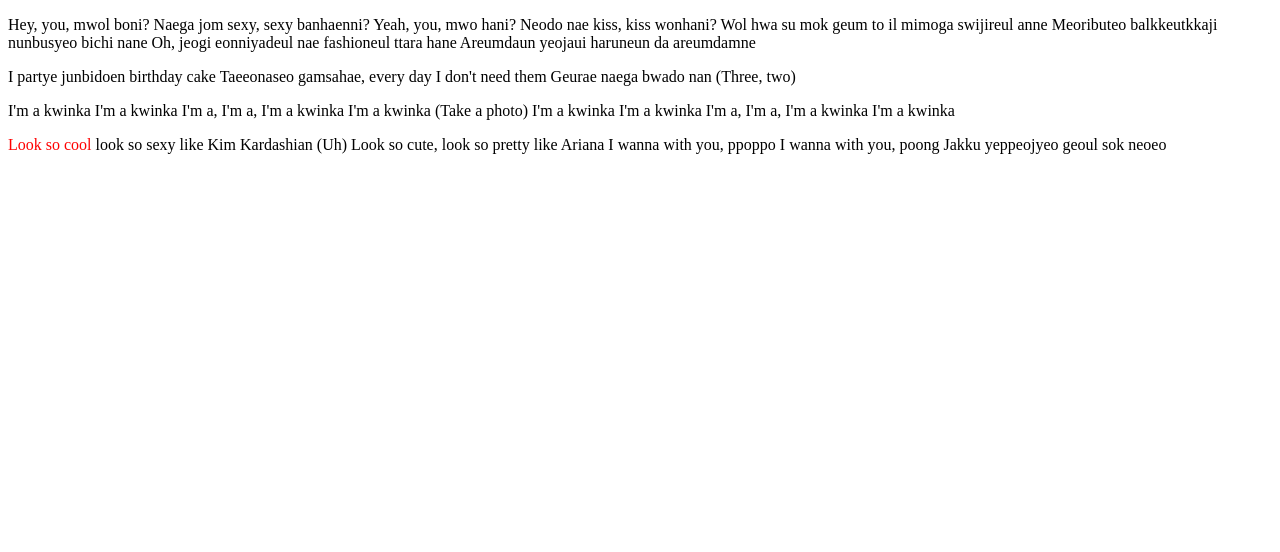
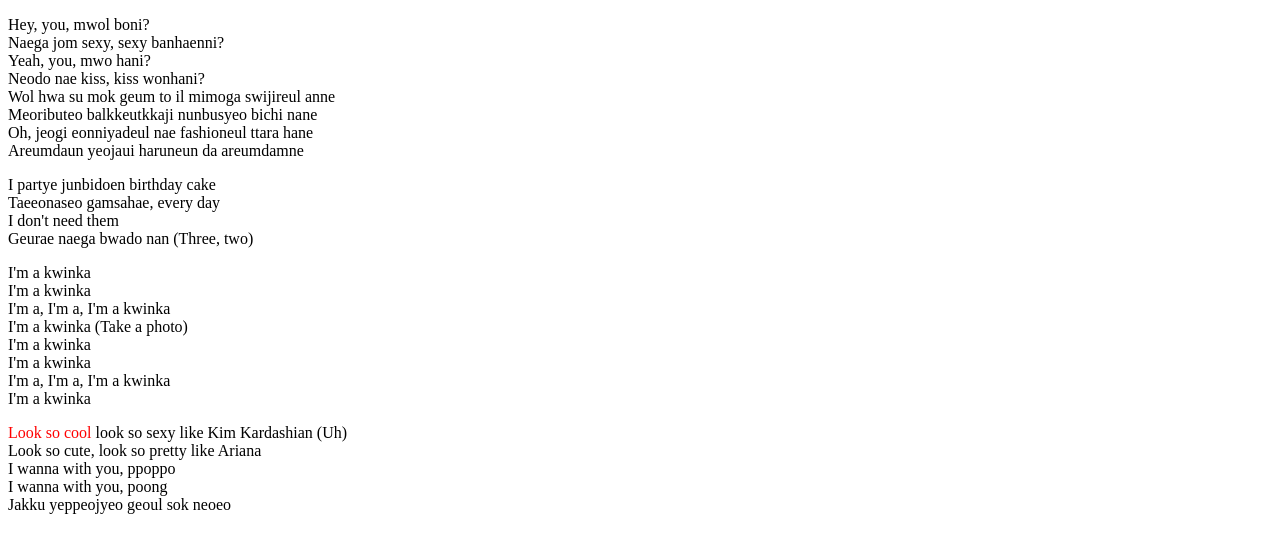
Before and after one commit to AdamAliG/HTML_Day1_exercises, a plain HTML site: page basic exercises/song.html in a window 1280 px wide. Drawn offline with Linux system fonts and the light colour scheme.

Commit message:
brake text

```diff
--- a/basic exercises/song.html
+++ b/basic exercises/song.html
@@ -9,48 +9,47 @@
 <body>
  <div>
     <p>
-    Hey, you, mwol boni?
-    Naega jom sexy, sexy banhaenni?
-    Yeah, you, mwo hani?
-    Neodo nae kiss, kiss wonhani?
-    Wol hwa su mok geum to il mimoga swijireul anne
-    Meoributeo balkkeutkkaji nunbusyeo bichi nane
-    Oh, jeogi eonniyadeul nae fashioneul ttara hane
-    Areumdaun yeojaui haruneun da areumdamne
+    Hey, you, mwol boni?<br>
+    Naega jom sexy, sexy banhaenni?<br>
+    Yeah, you, mwo hani?<br>
+    Neodo nae kiss, kiss wonhani?<br>
+    Wol hwa su mok geum to il mimoga swijireul anne<br>
+    Meoributeo balkkeutkkaji nunbusyeo bichi nane<br>
+    Oh, jeogi eonniyadeul nae fashioneul ttara hane<br>
+    Areumdaun yeojaui haruneun da areumdamne<br>
 </p>
 </div>
 
 <div>
     <p>
-I partye junbidoen birthday cake
-Taeeonaseo gamsahae, every day
-I don't need them
-Geurae naega bwado nan (Three, two)
+I partye junbidoen birthday cake<br>
+Taeeonaseo gamsahae, every day<br>
+I don't need them<br>
+Geurae naega bwado nan (Three, two)<br>
 </p>
 </div>
 
 <div>
     <p>
-I'm a kwinka
-I'm a kwinka
-I'm a, I'm a, I'm a kwinka
-I'm a kwinka (Take a photo)
-I'm a kwinka
-I'm a kwinka
-I'm a, I'm a, I'm a kwinka
-I'm a kwinka
+I'm a kwinka<br>
+I'm a kwinka<br>
+I'm a, I'm a, I'm a kwinka<br>
+I'm a kwinka (Take a photo)<br>
+I'm a kwinka<br>
+I'm a kwinka<br>
+I'm a, I'm a, I'm a kwinka<br>
+I'm a kwinka<br>
 </p>
 </div>
 
 <div>
     <p>
         <span style="color:red">Look so cool</span>
-look so sexy like Kim Kardashian (Uh)
-Look so cute, look so pretty like Ariana
-I wanna with you, ppoppo
-I wanna with you, poong
-Jakku yeppeojyeo geoul sok neoeo
-</p>
+look so sexy like Kim Kardashian (Uh)<br>
+Look so cute, look so pretty like Ariana<br>
+I wanna with you, ppoppo<br>
+I wanna with you, poong<br>
+Jakku yeppeojyeo geoul sok neoeo<br>
 </div>
 </body>
 </html>
```
